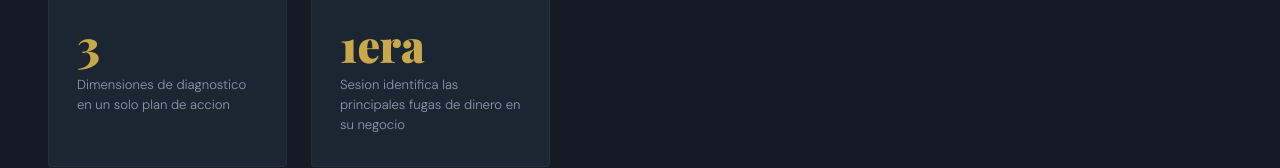
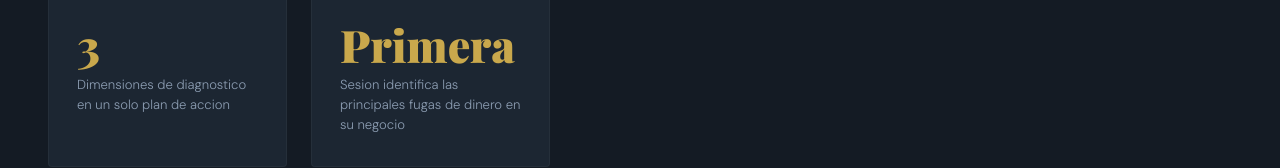
Before and after one commit to eveliomarin/eveliomarin, a plain HTML site: page index.html in a window 1280 px wide. Shown: the part 3382-3550 px from the top of the page. Drawn offline with nearby package versions, Linux system fonts and the light colour scheme.

Commit message:
Update index.html

```diff
--- a/index.html
+++ b/index.html
@@ -200,7 +200,7 @@ footer p{font-size:0.78rem;color:var(--gray);}
       <div class="impact-numbers">
         <div class="impact-card featured"><div class="impact-num">+20 años</div><div class="impact-label">Experiencia real en gerencia financiera, comercial y administrativa</div></div>
         <div class="impact-card"><div class="impact-num">3</div><div class="impact-label">Dimensiones de diagnostico en un solo plan de accion</div></div>
-        <div class="impact-card"><div class="impact-num">1era</div><div class="impact-label">Sesion identifica las principales fugas de dinero en su negocio</div></div>
+        <div class="impact-card"><div class="impact-num">Primera</div><div class="impact-label">Sesion identifica las principales fugas de dinero en su negocio</div></div>
       </div>
     </div>
     <div class="reveal">
```
